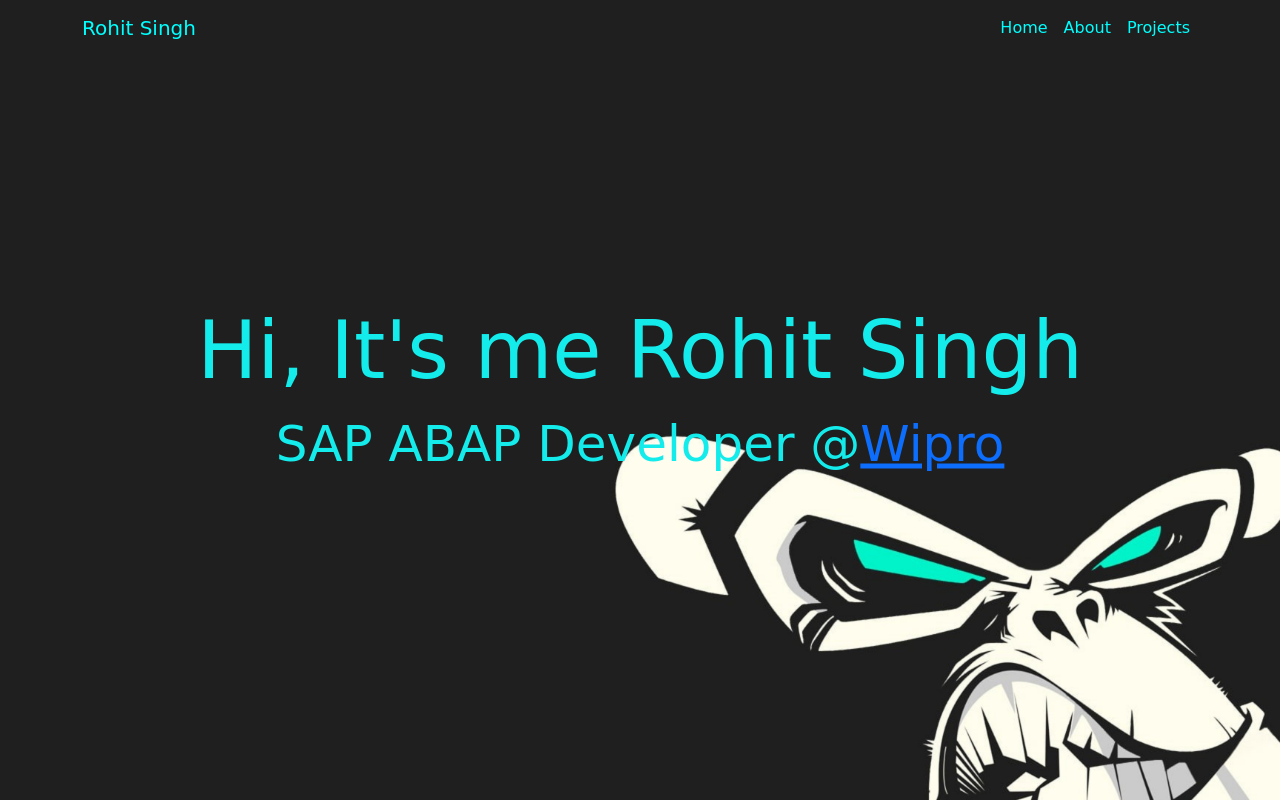
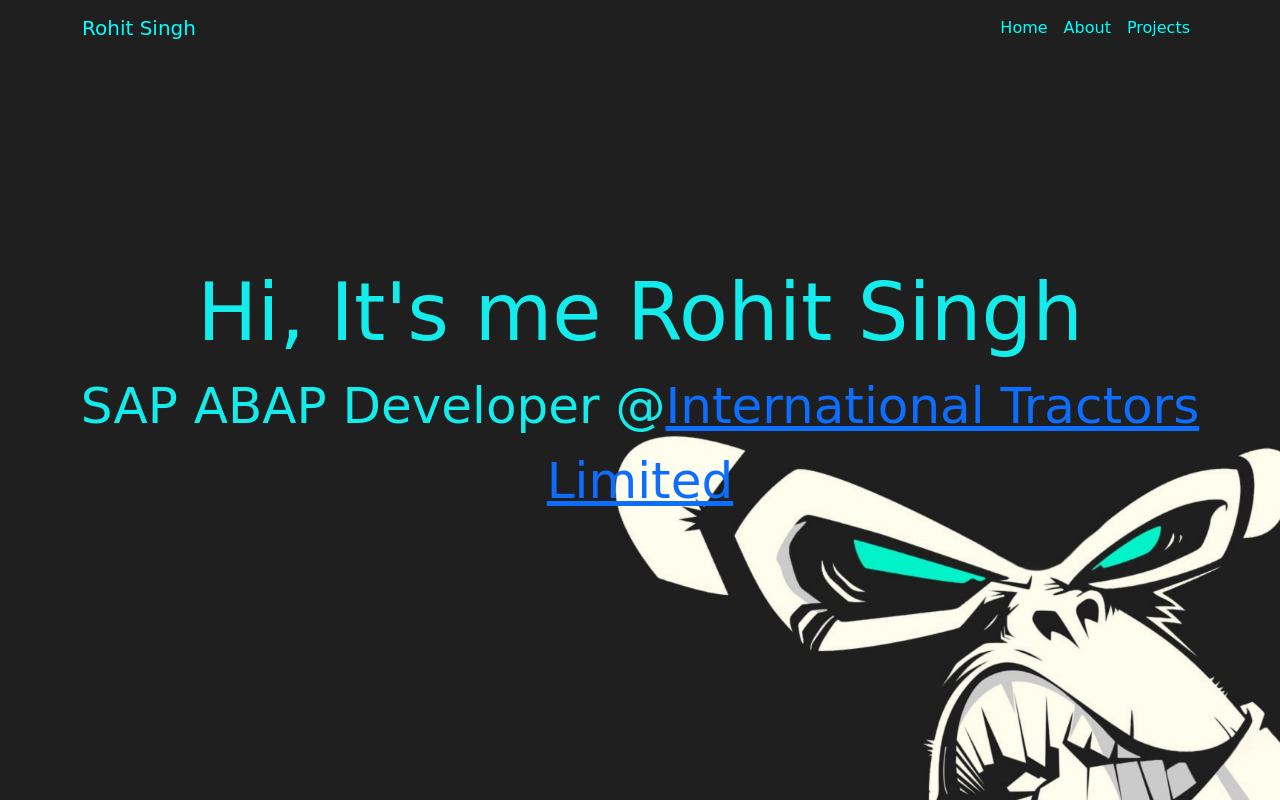
Before and after one commit to itz-predator/rohit-vns, a plain HTML site: page index.html in a window 1280 px wide. Shown: the top 802 px of the page. Drawn offline with nearby package versions, Linux system fonts and the light colour scheme.

Commit message:
Company change
Wipro > ITL

```diff
--- a/index.html
+++ b/index.html
@@ -2,7 +2,7 @@
 <html lang="en">
 
 <head>
-    <title>About Me || Rohit Singh</title>
+    <title>Rohit Singh</title>
     <meta charset="utf-8">
     <meta name="viewport" content="width=device-width, initial-scale=1.0">
     <!-- linking css file -->
@@ -48,7 +48,7 @@
                     <h1 style="font-family: Cursive; font-size: 80px; color:rgb(20, 236, 236)">Hi, It's me Rohit Singh
                     </h1>
                     <p style="font-family: Cursive; font-size: 50px; color:rgb(20, 236, 236)">SAP ABAP Developer @<a
-                            href="https://wipro.com">Wipro</a></p>
+                            href="https://International Tractors Limited.com">International Tractors Limited</a></p>
                 </div>
             </div>
         </div>
```
